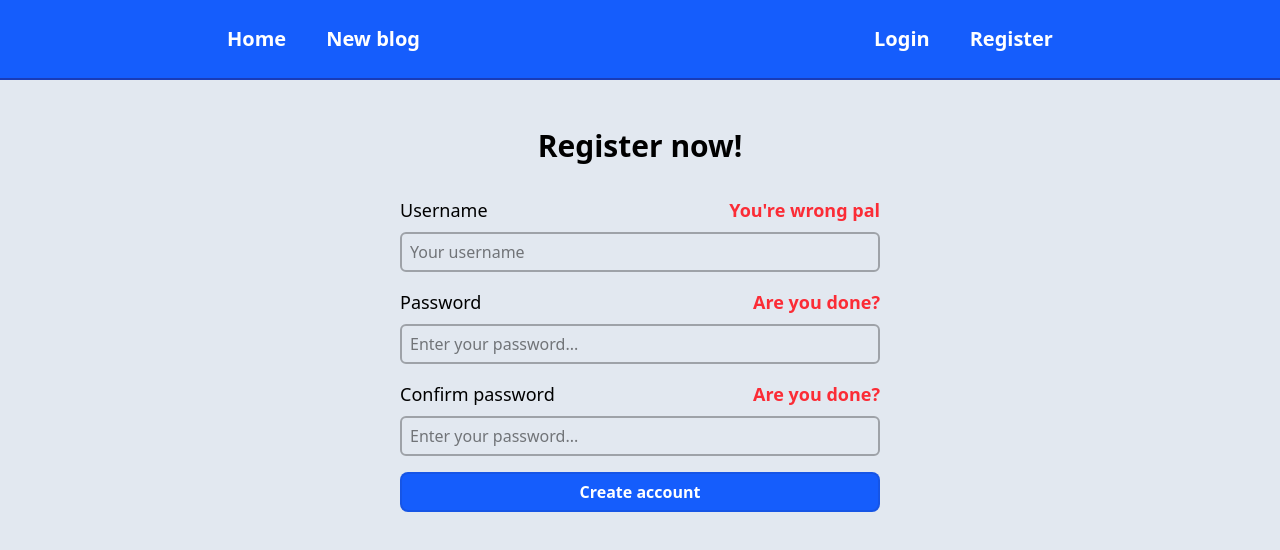
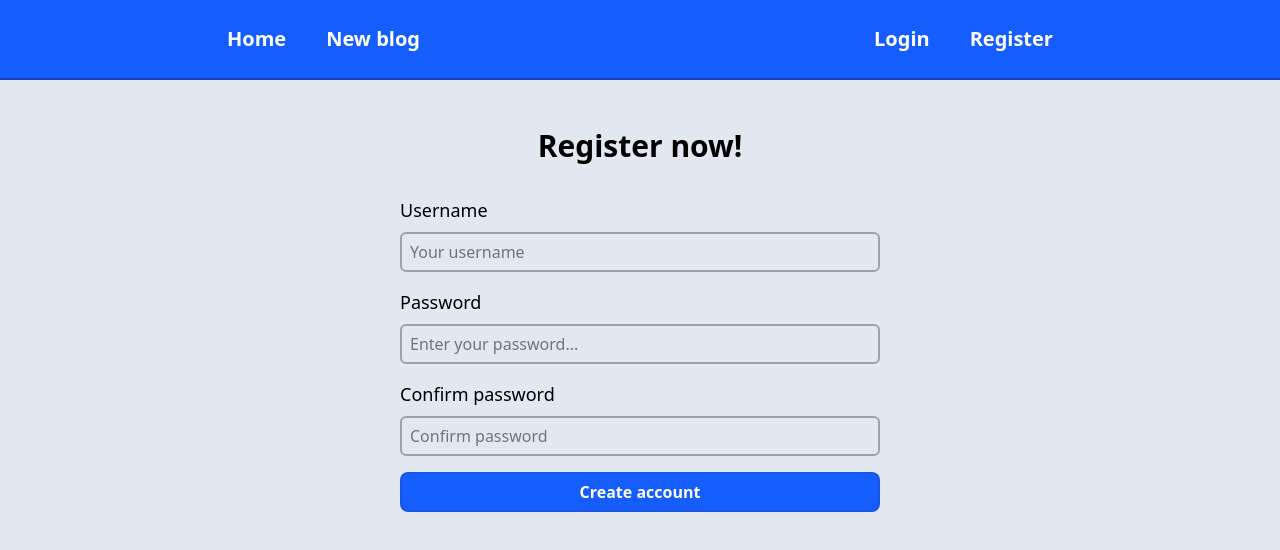
Before and after one commit to pufex/example-blogs-frontend, a React (Vite) app: page /auth/register in a window 1280 px wide. Shown: the top 550 px of the page. Built offline with nearby package versions, Linux system fonts and the light colour scheme.

Commit message:
Added react-hook-form to register page

```diff
--- a/src/pages/Login.jsx
+++ b/src/pages/Login.jsx
@@ -23,7 +23,7 @@ export default function Login() {
         </h1>
         {
             errors.root && <p className="text-red-500 font-semibold text-lg text-center my-3">
-                Failed to login
+                {errors.root.message}
             </p>
         }
         <div className="w-full flex flex-col gap-2 mb-4">
--- a/src/pages/Register.jsx
+++ b/src/pages/Register.jsx
@@ -1,10 +1,33 @@
 import Button from "../components/Button";
+import { useForm } from "react-hook-form"
+
 
 export default function Register() {
-    return <form className="w-full max-w-lg mx-auto p-4">
+
+    const {
+        register,
+        formState: { errors },
+        handleSubmit,
+        setError,
+        getValues
+    } = useForm()
+
+    const onSubmit = (data) => {
+        console.log(data)
+    }
+
+    return <form
+        className="w-full max-w-lg mx-auto p-4"
+        onSubmit={handleSubmit(onSubmit)}
+    >
         <h1 className="w-full text-center my-8 text-3xl font-bold">
             Register now!
         </h1>
+        {
+            errors.root && <p className="text-red-500 font-semibold text-lg text-center my-3">
+                {errors.root.message}
+            </p>
+        }
         <div className="w-full flex flex-col gap-2 mb-4">
             <div className="flex justify-between">
                 <label
@@ -14,15 +37,19 @@ export default function Register() {
                     Username
                 </label>
                 {
-                        true && <p className="text-red-500 font-semibold text-lg">
-                            You're wrong pal
+                    errors.username && <p className="text-red-500 font-semibold text-lg">
+                        {errors.username.message}
                     </p>
                 }
             </div>
             <input
                 type="text"
                 placeholder="Your username"
+                name="username"
                 className="w-full h-10 pl-2 border-2 border-black/30 focus:border-blue-600 rounded-md outline-0"
+                {...register("username", {
+                    required: "Required"
+                })}
             />
         </div>
         <div className="w-full flex flex-col gap-2 mb-4">
@@ -34,35 +61,48 @@ export default function Register() {
                     Password
                 </label>
                 {
-                        true && <p className="text-red-500 font-semibold text-lg">
-                            Are you done?
+                    errors.password && <p className="text-red-500 font-semibold text-lg">
+                        {errors.password.message}
                     </p>
                 }
             </div>
             <input
                 type="password"
+                name="password"
                 placeholder="Enter your password..."
                 className="w-full h-10 pl-2 border-2 border-black/30 focus:border-blue-600 rounded-md outline-0"
+                {...register("password", {
+                    required: "Required"
+                })}
             />
         </div>
         <div className="w-full flex flex-col gap-2 mb-4">
             <div className="flex justify-between">
                 <label
-                        htmlFor="confirm-password"
+                    htmlFor="confirmPassword"
                     className="text-lg"
                 >
                     Confirm password
                 </label>
                 {
-                        true && <p className="text-red-500 font-semibold text-lg">
-                            Are you done?
+                    errors.confirmPassword && <p className="text-red-500 font-semibold text-lg">
+                        {errors.confirmPassword.message}
                     </p>
                 }
             </div>
             <input
                 type="password"
-                    placeholder="Enter your password..."
+                name="confirmPassword"
+                placeholder="Confirm password"
                 className="w-full h-10 pl-2 border-2 border-black/30 focus:border-blue-600 rounded-md outline-0"
+                {...register("confirmPassword", {
+                    required: "Required",
+                    validate: (val) => {
+                        return val == getValues("password")
+                            ? true
+                            : "Must match password"
+                    }
+                })}
             />
         </div>
         <Button type="submit" className="w-full justify-center">
```
Lines whose indentation alone changed are shown as unchanged.
